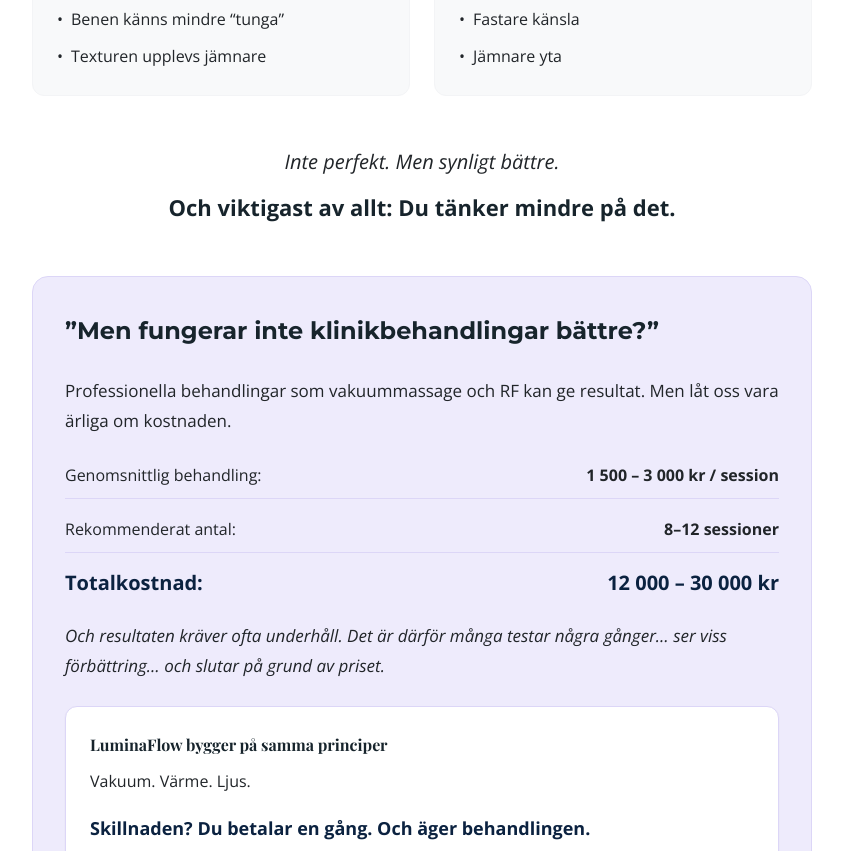
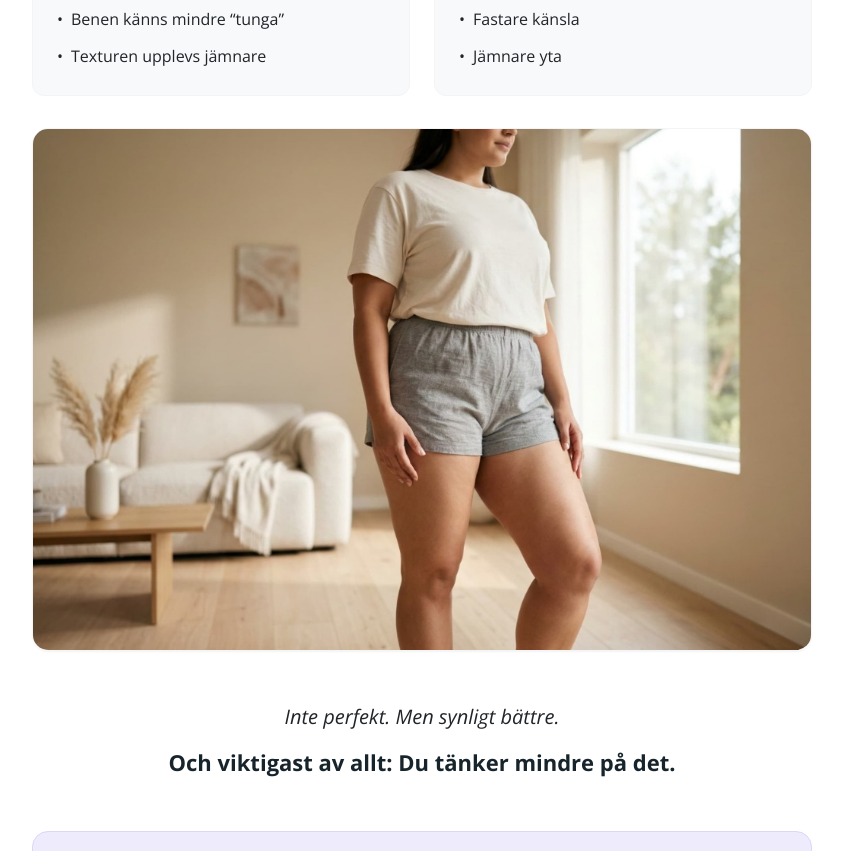
Before and after one commit to mangaz900/luminaflow, a React (Vite) app: page /kvinnor-55-plus-v5 in a window 1280 px wide. Shown: the part 4800-5651 px from the top of the page, without its empty margins (218-1061 px from the left). Built offline with nearby package versions, Linux system fonts and the light colour scheme; no server answers; a web font is replaced by a local one.

Commit message:
Add lifestyle image to Women55PlusV5

```diff
--- a/pages/listicles/Women55PlusV5.tsx
+++ b/pages/listicles/Women55PlusV5.tsx
@@ -187,7 +187,7 @@ const Women55PlusV5: React.FC = () => {
                             Vad kvinnor faktiskt märker
                         </h2>
 
-                        <div className="grid md:grid-cols-2 gap-6 mb-12">
+                        <div className="grid md:grid-cols-2 gap-6 mb-8">
                             <div className="bg-[#F8F9FA] p-6 rounded-xl border border-gray-100">
                                 <h4 className="font-bold text-[#0B2240] mb-4 uppercase tracking-wider text-sm">Efter 2–4 veckor:</h4>
                                 <ul className="space-y-2">
@@ -204,6 +204,10 @@ const Women55PlusV5: React.FC = () => {
                                     <li className="flex items-start gap-2"><span>•</span> Jämnare yta</li>
                                 </ul>
                             </div>
+                        </div>
+
+                        <div className="mb-12">
+                            <img src="/cellulite-lifestyle.jpg" alt="Kvinna i shorts som känner sig bekväm" className="w-full h-auto rounded-2xl shadow-sm border border-gray-100" />
                         </div>
 
                         <div className="text-center mb-12">
```
Also changed, not shown: public/cellulite-lifestyle.jpg (added).
